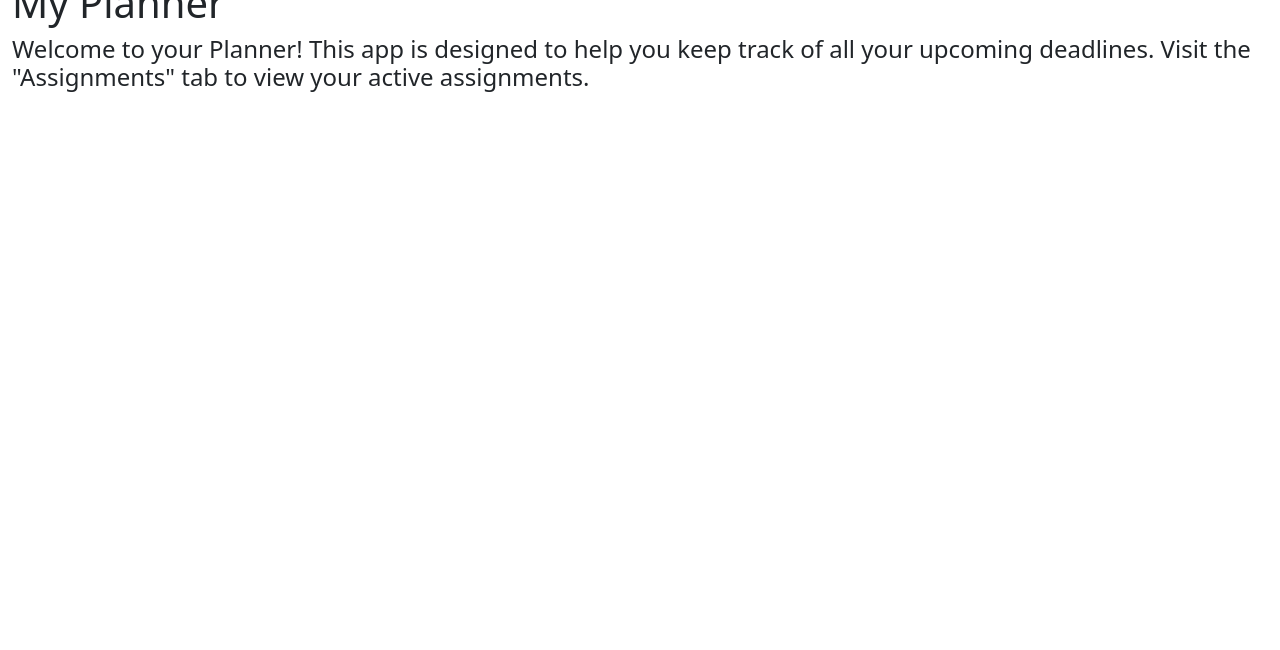
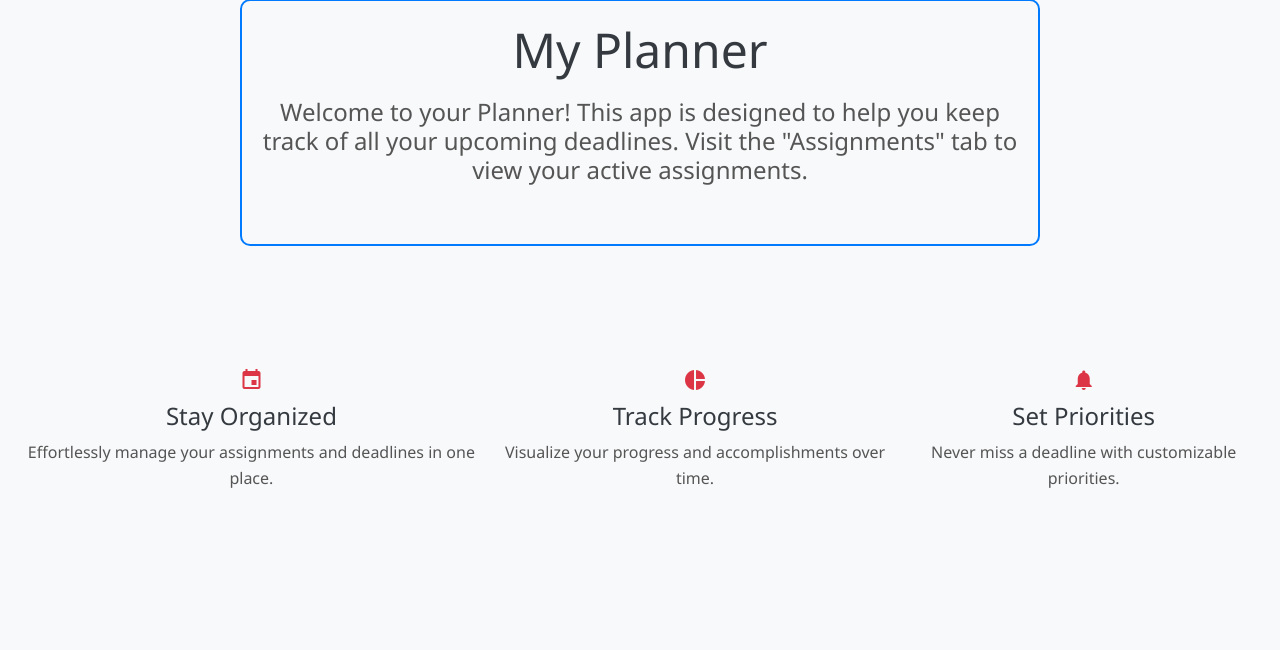
Before and after one commit to afuina/cs3300-app, a Django app: page / in a window 1280 px wide. Shown: the part 150-800 px from the top of the page. Run offline with Django 4.2, Linux system fonts and the light colour scheme; some libraries are stand-ins or nearby versions.

Commit message:
visual changes to base and index templates

```diff
--- a/django_project/planner_app/templates/planner_app/base_template.html
+++ b/django_project/planner_app/templates/planner_app/base_template.html
@@ -1,12 +1,6 @@
 {% load static %}
 <!DOCTYPE html>
 <html lang="en">
-    <style>
-        .smaller-image {
-            max-width: 150px; /* Adjust the maximum width as needed */
-            height: auto; /* Maintain the image's aspect ratio */
-        }
-    </style>
 <head>
     <title>My Planner</title>
     <meta charset="utf-8" />
@@ -14,12 +8,24 @@
     {% load bootstrap5 %}
     {% bootstrap_css %}
     {% bootstrap_javascript %}
+
+    <style>
+        .smaller-image {
+            max-width: 150px; /* Adjust the maximum width as needed */
+            height: auto; /* Maintain the image's aspect ratio */
+        }
+
+        /* Customize navbar background color */
+        .navbar-custom {
+            background-color: #D3D3D3 ; /* Light grey background color */
+        }
+    </style>
 </head>
 
 <body>
     <div class="container-fluid">
         <!-- Navbar -->
-    <nav class="navbar navbar-expand-lg bg-body-tertiary">
+        <nav class="navbar navbar-expand-lg navbar-custom">
             <div class="container-fluid">
                 <!-- Add a CSS class to control image size -->
                 <img class="smaller-image" src="{% static 'images/myplanner2.gif' %}">
@@ -32,13 +38,17 @@
                         <li class="nav-item">
                             <a class="nav-link" href="{% url 'assignments' %}">Assignments</a>
                         </li>
+                    </ul>
+                    <ul class="navbar-nav ms-auto"> <!-- ms-auto added here to push login/logout to right hand side  -->
                         {% if user.is_authenticated %}
+                            <li class="nav-item">
                                 <a class="nav-link" href="{% url 'logout' %}?next={{request.path}}">Logout {{user}}</a>
+                            </li>
                         {% else %}
+                            <li class="nav-item">
                                 <a class="nav-link" href="{% url 'login' %}?next={{request.path}}">Login</a>
+                            </li>
                         {% endif %}
-
-
                     </ul>
                 </div>
             </div>
--- a/django_project/planner_app/templates/planner_app/index.html
+++ b/django_project/planner_app/templates/planner_app/index.html
@@ -1,17 +1,97 @@
-<!-- inherit from base.html-->
 {% extends "planner_app/base_template.html" %}
 
+{% block content %}
+<style>
+    body {
+      font-family: 'Segoe UI', Tahoma, Geneva, Verdana, sans-serif;
+      background-color: #f8f9fa; /* Light gray background */
+      color: #555; /* Dark gray text color */
+      font-size: 16px; /* Base font size */
+      line-height: 1.6;
+    }
 
-<!-- Replace block content in base_template.html -->
-{% block content %}
-<h1>My Planner</h1>
+    .planner-container {
+      border: 2px solid #007bff; /* Border color */
+      border-radius: 10px; /* Rounded corners */
+      padding: 20px; /* Padding inside the border */
+      margin: 20px auto; /* Center the container */
+      max-width: 800px; /* Limit the width for better readability */
+      text-align: center;
+    }
+
+    h1 {
+      font-family: 'Segoe UI'; /* Font for "My Planner" */
+      font-size: 48px;
+      color: #343a40; /* Dark gray text color */
+      margin-bottom: 20px;
+    }
+
+    h4 {
+        font-size: 24px;
+        margin-bottom: 40px;
+    }
+
+    .feature-container {
+      display: flex;
+      justify-content: space-around;
+      margin-top: 50px;
+    }
+
+    .feature-box {
+      text-align: center;
+    }
+
+    .feature-icon {
+      font-size: 36px;
+      color: #dc3545; /* Red icon color */
+      margin-bottom: 10px;
+    }
+
+    .feature-title {
+      font-size: 24px;
+      margin-bottom: 10px;
+      color: #343a40; /* Dark gray feature title color */
+    }
+
+    .feature-description {
+      font-size: 16px;
+      color: #555; /* Light gray feature description color */
+    }
+  </style>
+
+  <head>
+    <!-- add icons stylesheet from internet -->
+    <link rel="stylesheet" href="https://fonts.googleapis.com/icon?family=Material+Icons">
+  </head>
 
 
-<h4>
-    Welcome to your Planner! This app is designed to
-    help you keep track of all your upcoming deadlines.
-    Visit the "Assignments" tab to view your active assignments.
-</h4>
+  <div class="planner-container">
+    <h1>My Planner</h1>
+    <h4>
+      Welcome to your Planner! This app is designed to help you keep track of all your upcoming deadlines.
+      Visit the "Assignments" tab to view your active assignments.
+    </h4>
+  </div>
+  <br>
+  <br>
+  <div class="feature-container">
+    <div class="feature-box">
+        <i class="material-icons feature-icon">event</i>
+        <h2 class="feature-title">Stay Organized</h2>
+        <p class="feature-description">Effortlessly manage your assignments and deadlines in one place.</p>
+      </div>
 
+      <div class="feature-box">
+        <i class="material-icons feature-icon">pie_chart</i>
+        <h2 class="feature-title">Track Progress</h2>
+        <p class="feature-description">Visualize your progress and accomplishments over time.</p>
+      </div>
+
+      <div class="feature-box">
+        <i class="material-icons feature-icon">notifications</i>
+        <h2 class="feature-title">Set Priorities</h2>
+        <p class="feature-description">Never miss a deadline with customizable priorities.</p>
+      </div>
+  </div>
 
 {% endblock %}
```
Lines whose indentation alone changed are shown as unchanged.
